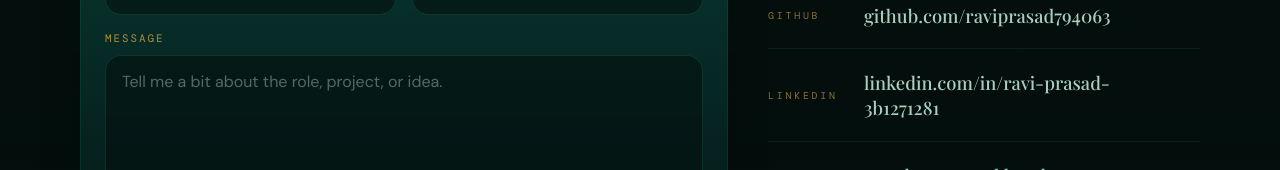
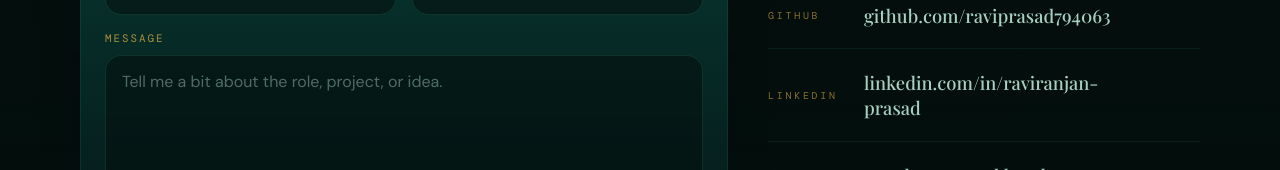
Before and after one commit to raviprasad794063/Portfolio, a React (Vite) app in the folder portfolio-src/: page / in a window 1280 px wide. Shown: the part 7020-7190 px from the top of the page. Built offline with nearby package versions, Linux system fonts and the light colour scheme; a web font is replaced by a local one.

Commit message:
Updated the linkedin link

```diff
--- a/portfolio-src/index.html
+++ b/portfolio-src/index.html
@@ -26,7 +26,7 @@
     "url": "https://raviranjanprasad.vercel.app",
     "jobTitle": "Machine Learning Engineer",
     "sameAs": [
-      "https://linkedin.com/in/ravi-prasad-3b1271281",
+      "https://www.linkedin.com/in/raviranjan-prasad",
       "https://github.com/raviprasad794063"
     ]
   }
--- a/portfolio-src/src/components/Contact.jsx
+++ b/portfolio-src/src/components/Contact.jsx
@@ -5,7 +5,7 @@ const LINKS = [
   { label: 'Email', value: 'rrk794063@gmail.com', href: 'mailto:rrk794063@gmail.com' },
   // { label: 'Phone', value: '+91 9142162772', href: 'tel:+919142162772' },
   { label: 'GitHub', value: 'github.com/raviprasad794063', href: 'https://github.com/raviprasad794063' },
-  { label: 'LinkedIn', value: 'linkedin.com/in/ravi-prasad-3b1271281', href: 'https://www.linkedin.com/in/ravi-prasad-3b1271281' },
+  { label: 'LinkedIn', value: 'linkedin.com/in/raviranjan-prasad', href: 'https://www.linkedin.com/in/raviranjan-prasad' },
   { label: 'Location', value: 'Roorkee, Uttarakhand', href: null },
 ];
 
@@ -159,7 +159,7 @@ export default function Contact() {
       <footer className="footer">
         <span className="footer-copy">(c) 2026 Ravi Ranjan Prasad</span>
         <a
-          href="https://www.linkedin.com/in/ravi-prasad-3b1271281"
+          href="https://www.linkedin.com/in/raviranjan-prasad"
           target="_blank"
           rel="noopener noreferrer"
           className="footer-copy"
```
